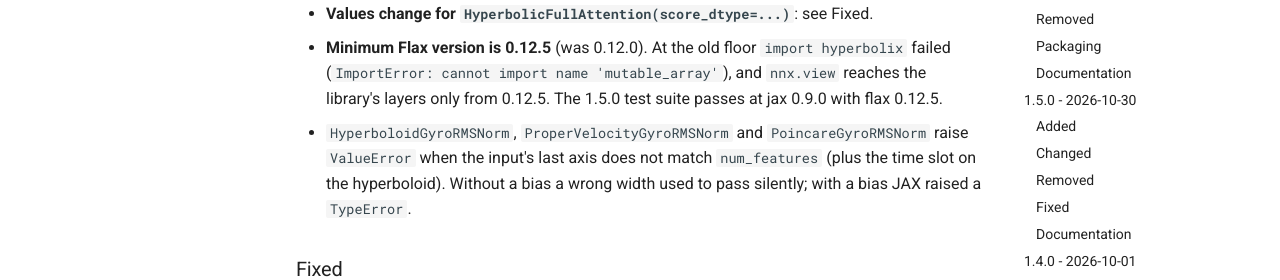
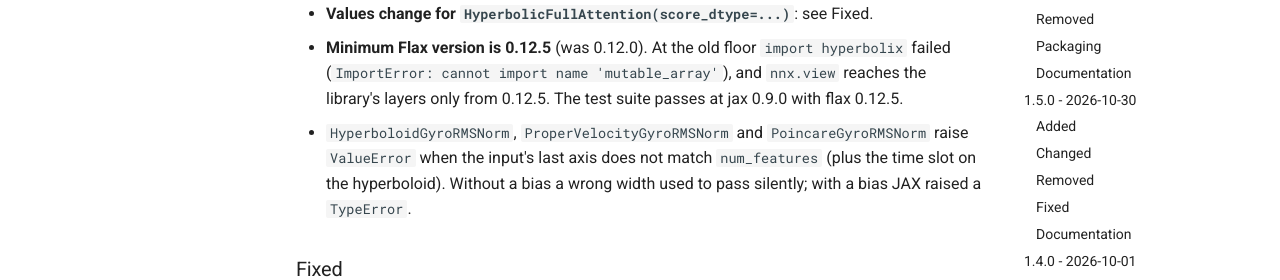
Before and after one commit to timoklein/hyperbolix, an MkDocs documentation site: the page built from docs/changelog.md, in a window 1280 px wide and 900 px high, scrolled down 1158 px. Shown: the part 197-477 px from the top of the window. Built offline with MkDocs 1.6.1 and Material for MkDocs 9.7.7, drawn with Linux system fonts in a browser that asks for light colours; comment, search, counter and statistics services are not loaded; the version menu is left out.

Commit message:
Changelog: the suite passes at the minimum versions

```diff
--- a/docs/changelog.md
+++ b/docs/changelog.md
@@ -16,7 +16,7 @@ Fixes from an audit of 1.5.0. Two defaults change: `HypConv2DHyperboloid`'s init
 - **Values change: `c_out` and `c_attn` default to `c_in`** instead of 1.0, in `HTCLinear`, `HRCDropout`, `HRCLayerNorm`, `HRCRMSNorm`, `HRCBatchNorm`, `FGGMeanOnlyBatchNorm`, `HyperbolicFullAttention`, `HyperbolicLinearAttention` and `HyperbolicSoftmaxAttention`. A call that passed only `c_in=0.1` used to place its output on the `c = 1` sheet without an error; the transformer-block example in the layer guide did exactly that. Calls that pass every curvature, or none, are unchanged.
 - **Values change with `jax_enable_x64` on: FGG layers draw their initial weights in float32** (float64 for a float64 `param_dtype`), so a seed gives `FGGLinear` and `FGGConv2D` the same weights with and without x64 (`FGGConv2D` with `reset_params="kaiming"` or `"xavier"` to one float32 rounding step). Before, an x64 process drew from the float64 stream and got different weights of the same scale. `FGGLorentzMLR` was not affected. Without x64 the weights are unchanged bit for bit.
 - **Values change for `HyperbolicFullAttention(score_dtype=...)`**: see Fixed.
-- **Minimum Flax version is 0.12.5** (was 0.12.0). At the old floor `import hyperbolix` failed (`ImportError: cannot import name 'mutable_array'`), and `nnx.view` reaches the library's layers only from 0.12.5. The 1.5.0 test suite passes at jax 0.9.0 with flax 0.12.5.
+- **Minimum Flax version is 0.12.5** (was 0.12.0). At the old floor `import hyperbolix` failed (`ImportError: cannot import name 'mutable_array'`), and `nnx.view` reaches the library's layers only from 0.12.5. The test suite passes at jax 0.9.0 with flax 0.12.5.
 - `HyperboloidGyroRMSNorm`, `ProperVelocityGyroRMSNorm` and `PoincareGyroRMSNorm` raise `ValueError` when the input's last axis does not match `num_features` (plus the time slot on the hyperboloid). Without a bias a wrong width used to pass silently; with a bias JAX raised a `TypeError`.
 
 ### Fixed
```
